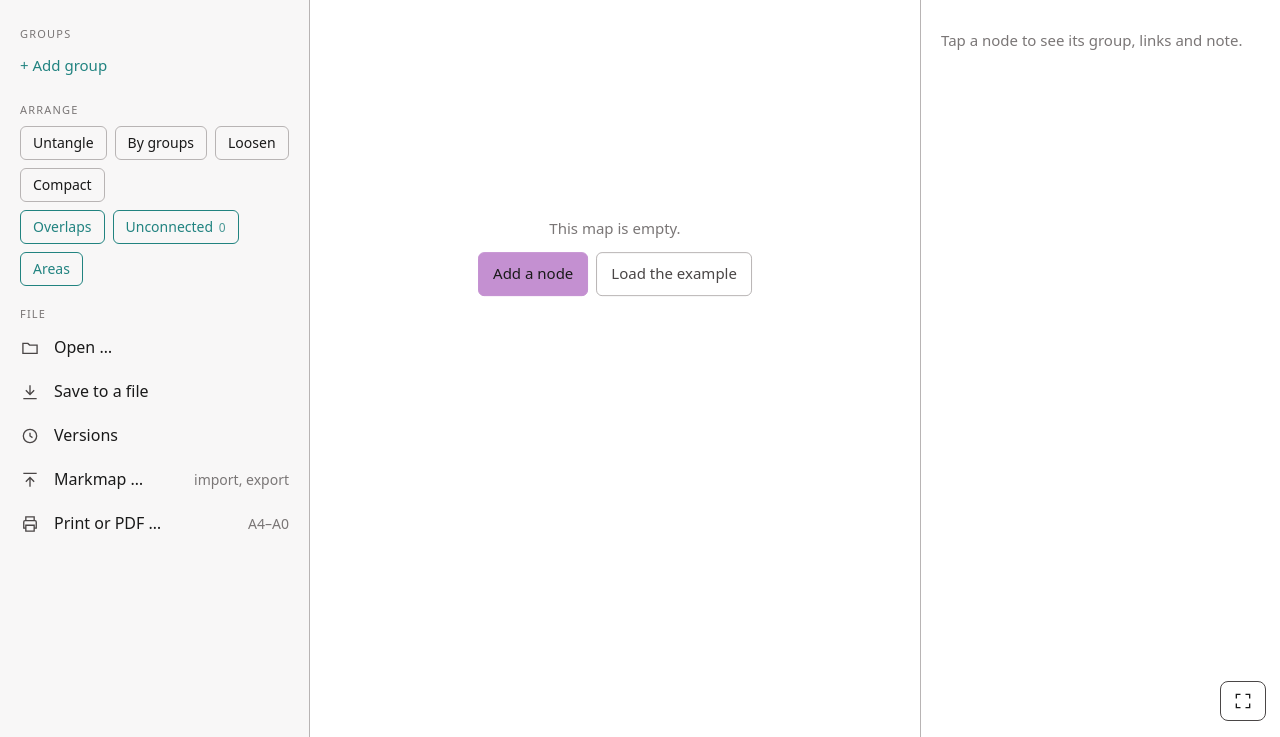
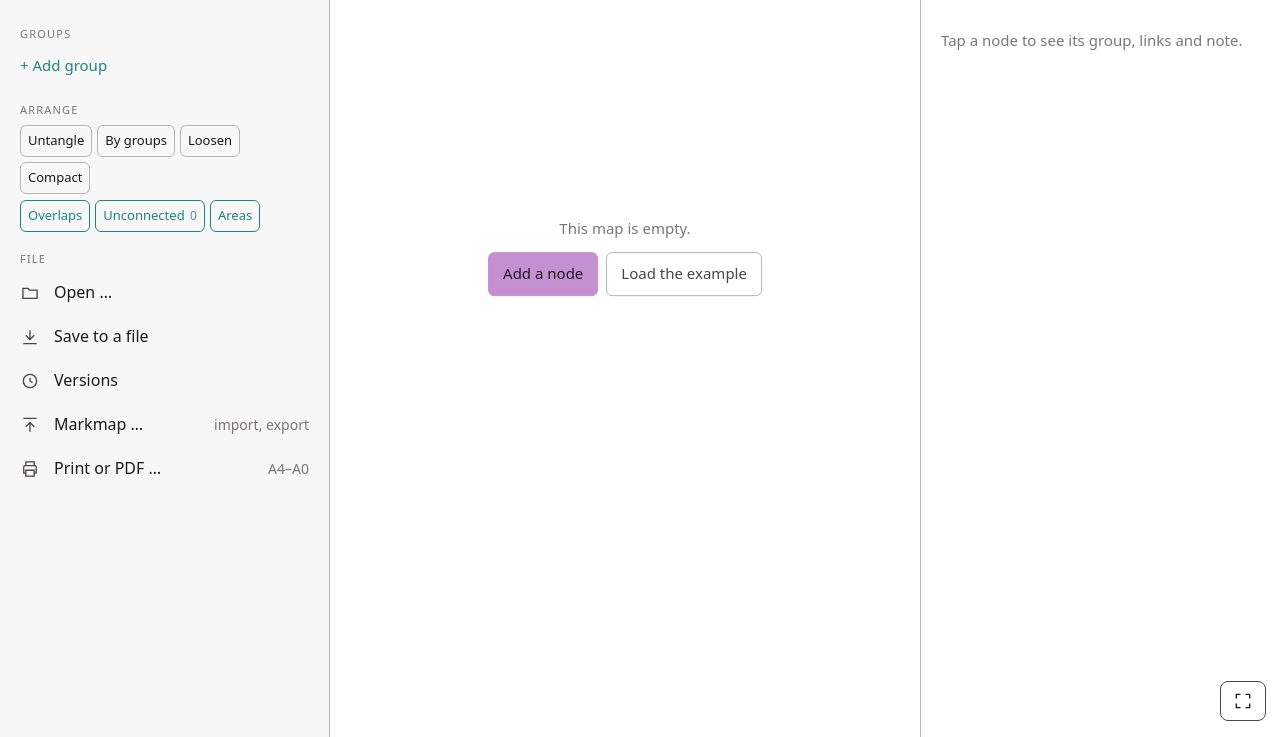
Before and after one commit to ergonoi/ergonoi-map, a plain HTML site: page src/map.src.html in a window 1280 px wide. Shown: the part 63-800 px from the top of the page. Drawn offline with Linux system fonts and the light colour scheme.

Commit message:
0.6.4: Arrange fits in two rows

```diff
--- a/src/map.src.html
+++ b/src/map.src.html
@@ -96,8 +96,8 @@
   #side .gedit input { flex:1; min-width:0; font:inherit; font-size:16px; min-height:40px; border:0; border-bottom:.5px solid var(--line); background:transparent; color:var(--fg); outline:none; padding:0 2px; }
   #side .gedit input:focus { border-bottom-color:var(--fg); }
   #side .act { display:block; width:100%; min-height:40px; padding:0 20px; border:0; border-radius:0; text-align:left; font-size:15px; color:var(--ok); }
-  #side .row2 { display:flex; flex-wrap:wrap; gap:8px; padding:4px 20px; }
-  #side .row2 button { min-height:34px; padding:0 12px; font-size:14px; }
+  #side .row2 { display:flex; flex-wrap:wrap; gap:5px; padding:3px 16px 3px 20px; }
+  #side .row2 button { min-height:32px; padding:0 7px; font-size:13px; }
   #side .mrow { display:flex; align-items:center; gap:14px; width:100%; min-height:44px; padding:0 20px; border:0; border-radius:0; text-align:left; font-size:16px; color:var(--fg); }
   #side .mrow svg { width:20px; height:20px; color:var(--fg2); flex:none; }
   #side .mrow .r { margin-left:auto; color:var(--muted); font-size:14px; max-width:50%; overflow:hidden; text-overflow:ellipsis; white-space:nowrap; }
@@ -177,8 +177,8 @@
     #btnSettings { display:none; }
   }
   @media (min-width: 1100px) {
-    :root { --sl:310px; --sr:360px; }
-    #side { transform:none; top:var(--hh); width:310px; background:var(--side); z-index:8; transition:none; }
+    :root { --sl:330px; --sr:360px; }
+    #side { transform:none; top:var(--hh); width:330px; background:var(--side); z-index:8; transition:none; }
     #sdim, #side .narrow { display:none !important; }
     /* Fit is always on the map; Arrange only when the left column with its Arrange is folded */
     #tools #btnArrange { display:none; }
```
Also changed, not shown: dist/outheis-map.html (+6 -6 lines), 1 other file.
